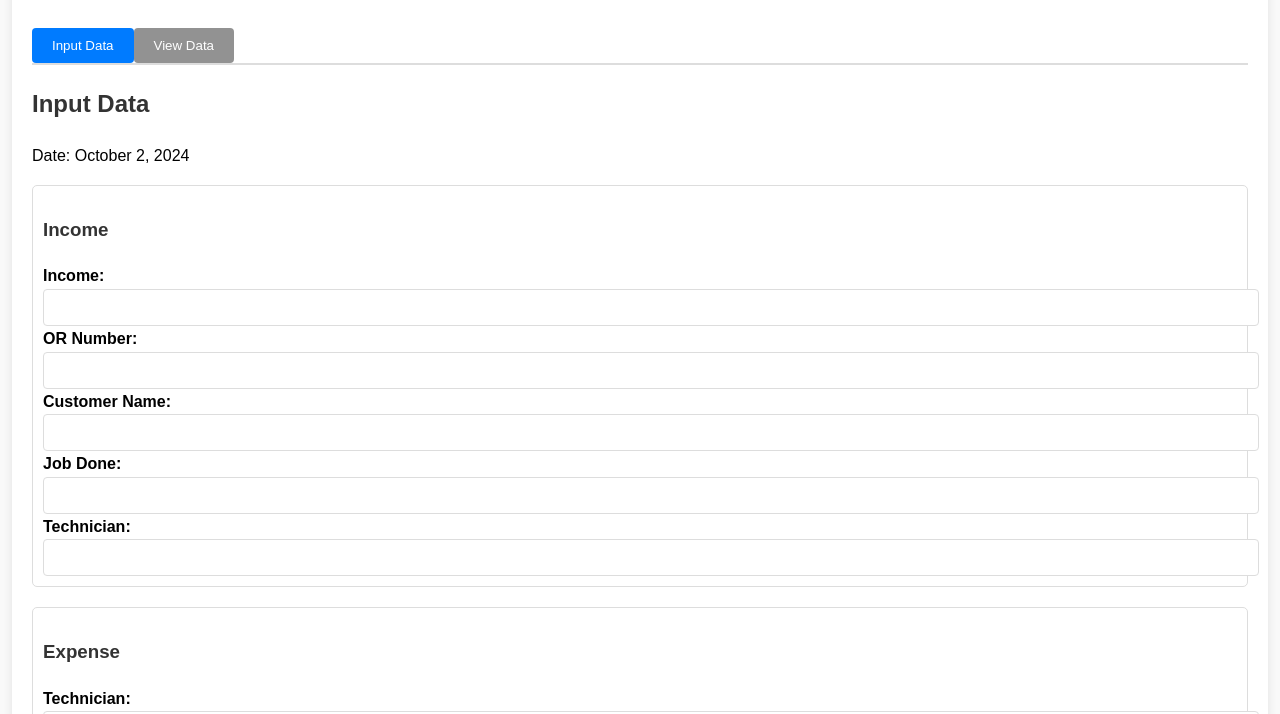
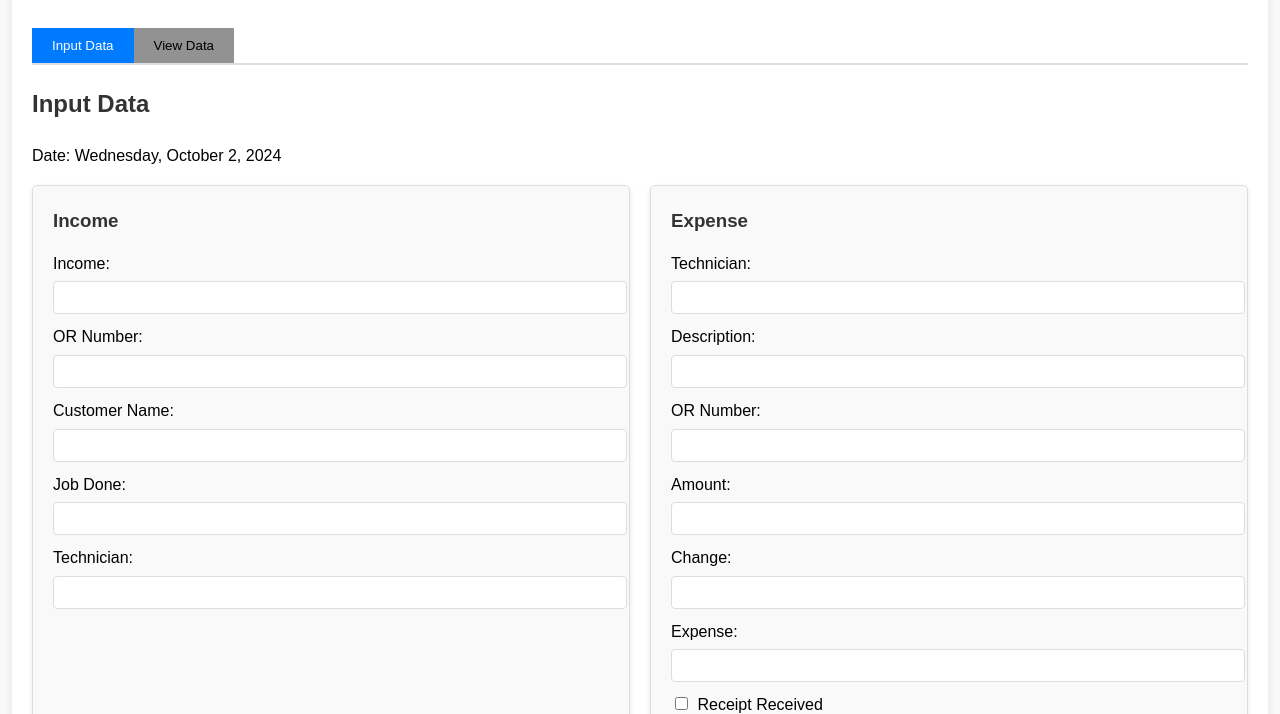
Before and after one commit to miirefcon/income-expense, a plain HTML site: page index.html in a window 1280 px wide. Both pictures are taken after a click on the button "INCOME AND EXPENSE TRACKER". Shown: the part 86-800 px from the top of the page. Drawn offline with nearby package versions, Linux system fonts and the light colour scheme; no server answers.

Commit message:
Add files via upload

```diff
--- a/app.js
+++ b/app.js
@@ -38,7 +38,12 @@ function formatDateForStorage(date) {
 // Helper function to format date for display (Month Day, Year)
 function formatDateForDisplay(dateString) {
     const date = new Date(dateString);
-    const options = { year: 'numeric', month: 'long', day: 'numeric' };
+    const options = {
+        year: 'numeric',
+        month: 'long',
+        day: 'numeric',
+        weekday: 'long'
+    };
     return date.toLocaleDateString('en-US', options);
 }
 
--- a/index.html
+++ b/index.html
@@ -11,9 +11,6 @@
     <link rel="stylesheet" href="styles.css">
 </head>
 <body>
-
-
-
     <div class="container">
         <h1>MI AND I REFRIGERATION AND AIRCONDITIONING SERVICES</h1>
         <p>Please choose a system to continue:</p>
@@ -35,6 +32,7 @@
             <p>Date: <span id="current-date"></span></p>
             <button id="go-to-present">Go Back to Present Date</button>
             <form id="data-form">
+                <div class="form-container">
                     <div class="form-section">
                         <h3>Income</h3>
                         <label for="income">Income:</label>
@@ -66,6 +64,7 @@
                         <label for="receipt">
                             <input type="checkbox" id="receipt"> Receipt Received
                         </label>
+                    </div>
                 </div>
 
                 <button type="submit">Submit</button>
@@ -145,6 +144,7 @@
                 </table>
             </div>
         </div>
+    </div>
 
     <script src="https://www.gstatic.com/firebasejs/8.10.1/firebase-app.js"></script>
     <script src="https://www.gstatic.com/firebasejs/8.10.1/firebase-firestore.js"></script>
--- a/styles.css
+++ b/styles.css
@@ -1,6 +1,3 @@
-
-
-
 .system-btn {
     width: 220px;
     height: 50px;
@@ -61,7 +58,6 @@
     100% { background-position: 0 0; }
 }
 
-
 #select-button {
     width: 220px;
     height: 50px;
@@ -116,15 +112,6 @@
     border-radius: 10px;
 }
 
-@keyframes glowing {
-    0% { background-position: 0 0; }
-    50% { background-position: 400% 0; }
-    100% { background-position: 0 0; }
-}
-
-
-
-
 .summary-table-container {
     max-height: calc(100vh - 250px);
     overflow-y: auto;
@@ -156,18 +143,6 @@
     text-align: left;
     padding-left: 15px;
 }
-
-@media (max-width: 768px) {
-    .summary-table-container {
-        max-height: calc(100vh - 300px);
-    }
-
-    #grand-total-sticky {
-        font-size: 14px;
-    }
-}
-
-
 
 body {
     font-family: 'Arial', sans-serif;
@@ -230,55 +205,61 @@ h1:hover, h2:hover, h3:hover {
     opacity: 1;
 }
 
-form {
-    display: grid;
-    gap: 10px;
+.form-container {
+    display: flex;
+    flex-wrap: wrap;
+    gap: 20px;
     margin-bottom: 20px;
 }
 
 .form-section {
+    flex: 1;
+    min-width: 300px;
     border: 1px solid #ddd;
-    padding: 10px;
-    margin-bottom: 10px;
+    padding: 20px;
     border-radius: 5px;
-    transition: box-shadow 0.3s;
+    background-color: #f9f9f9;
+    box-shadow: 0 2px 5px rgba(0,0,0,0.1);
 }
 
-.form-section:hover {
-    box-shadow: 0 4px 15px rgba(0, 0, 0, 0.1);
+.form-section h3 {
+    margin-top: 0;
+    margin-bottom: 15px;
+    color: #333;
 }
 
-label {
-    font-weight: bold;
+.form-section label {
+    display: block;
+    margin-bottom: 5px;
 }
 
-input[type="text"],
-input[type="number"],
-input[type="date"] {
+.form-section input[type="text"],
+.form-section input[type="number"] {
+    width: 100%;
+    padding: 8px;
+    margin-bottom: 10px;
+    border: 1px solid #ddd;
+    border-radius: 4px;
+}
+
+.form-section input[type="checkbox"] {
+    margin-right: 5px;
+}
+
+button[type="submit"] {
+    display: block;
     width: 100%;
     padding: 10px;
-    border-radius: 4px;
-    border: 1px solid #ddd;
-    transition: border-color 0.3s;
-}
-
-input[type="text"]:focus,
-input[type="number"]:focus,
-input[type="date"]:focus {
-    border-color: #007BFF;
-}
-
-button {
     background-color: #007BFF;
-    color: #fff;
-    padding: 10px;
+    color: white;
     border: none;
     border-radius: 4px;
     cursor: pointer;
+    font-size: 16px;
     transition: background-color 0.3s;
 }
 
-button:hover {
+button[type="submit"]:hover {
     background-color: #0056b3;
 }
 
@@ -378,3 +359,21 @@ th {
 #filter-btn:hover {
     background-color: #5aafff;
 }
+
+@media (max-width: 768px) {
+    .summary-table-container {
+        max-height: calc(100vh - 300px);
+    }
+
+    #grand-total-sticky {
+        font-size: 14px;
+    }
+
+    .form-container {
+        flex-direction: column;
+    }
+
+    .form-section {
+        width: 100%;
+    }
+}
```
Lines whose indentation alone changed are shown as unchanged.
